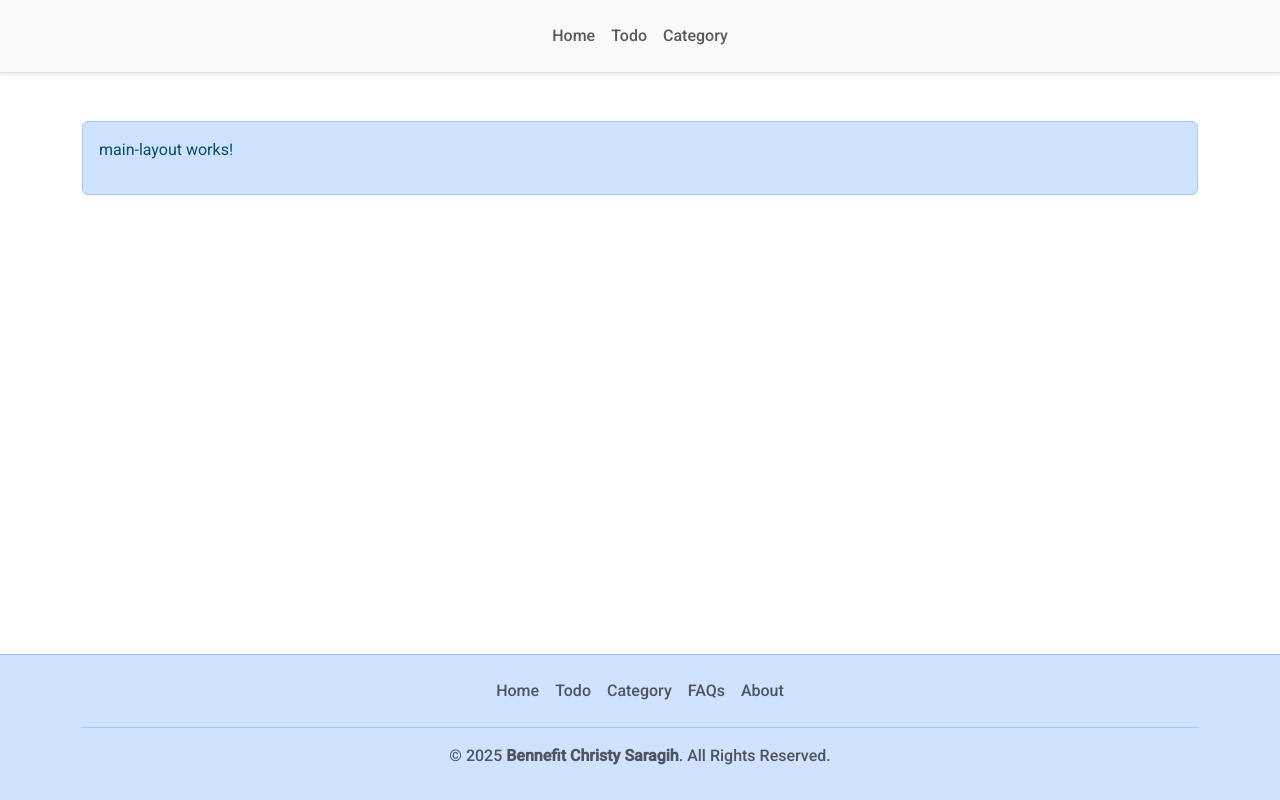
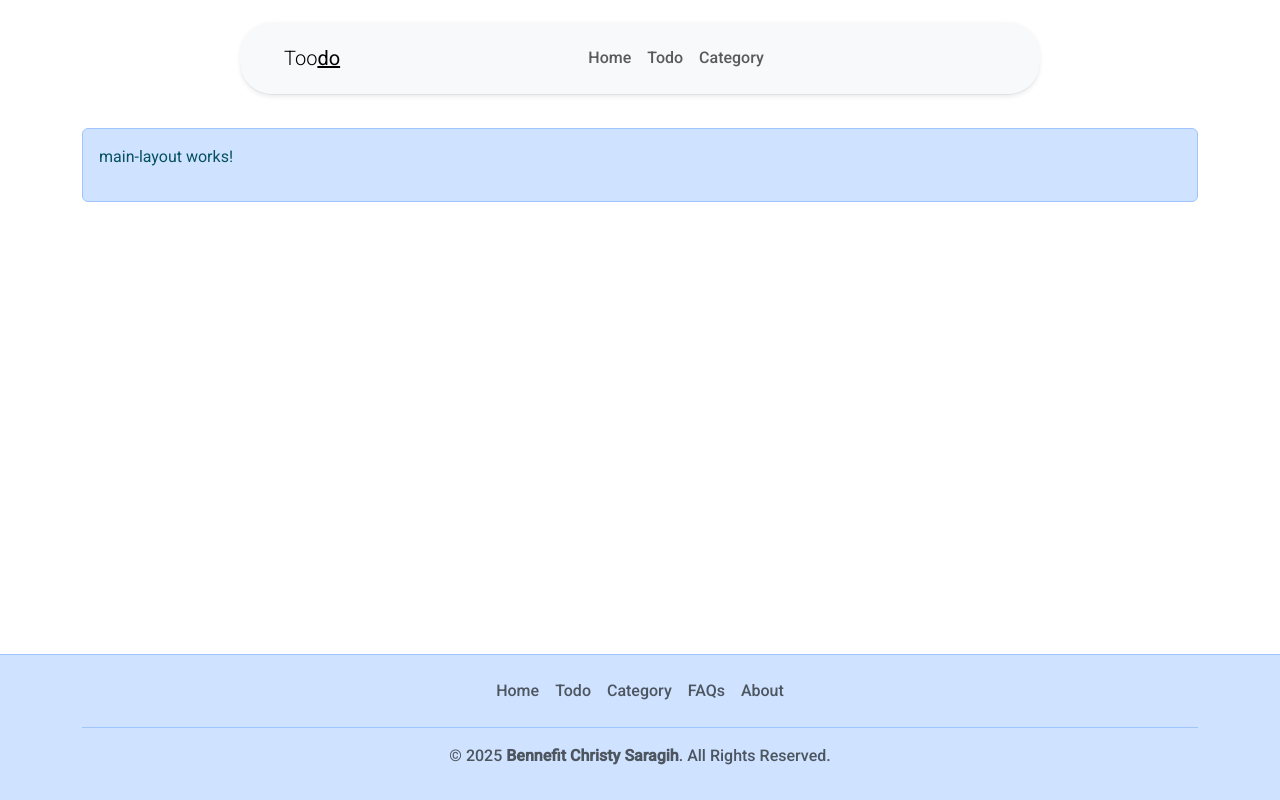
Before and after one commit to christ-saragih/angular-basic, an Angular app: page / in a window 1280 px wide. Built offline with nearby package versions, Linux system fonts and the light colour scheme.

Commit message:
fix: ui navbar

```diff
--- a/src/app/app.component.css
+++ b/src/app/app.component.css
@@ -5,5 +5,6 @@
 }
 
 .content {
-  flex: 1; /* Membuat konten utama mengisi sisa ruang */
+  margin-top: 8rem;
+  flex: 1;
 }
--- a/src/app/template/header/header.component.css
+++ b/src/app/template/header/header.component.css
@@ -0,0 +1,7 @@
+.navbar {
+    margin-top: 1.4rem;
+    padding-inline: 2rem;
+    border-radius: 2rem;
+    width: 50rem;
+    margin-inline: auto;
+}
--- a/src/app/template/header/header.component.html
+++ b/src/app/template/header/header.component.html
@@ -1,7 +1,20 @@
 <nav
-  class="navbar navbar-expand-lg bg-body-tertiary py-3 border-bottom border-ternary shadow-sm mb-5"
+  class="navbar navbar-expand-lg fixed-top bg-body-tertiary py-3 border-bottom border-ternary shadow-sm"
 >
   <div class="container-fluid">
+    <a class="navbar-brand fw-light" href="#">Too<span class="text-decoration-underline fw-normal">do</span></a>
+    <button
+      class="navbar-toggler"
+      type="button"
+      data-bs-toggle="collapse"
+      data-bs-target="#navbarNav"
+      aria-controls="navbarNav"
+      aria-expanded="false"
+      aria-label="Toggle navigation"
+    >
+      <span class="navbar-toggler-icon"></span>
+    </button>
+
     <div
       class="collapse navbar-collapse justify-content-center"
       id="navbarSupportedContent"
```
